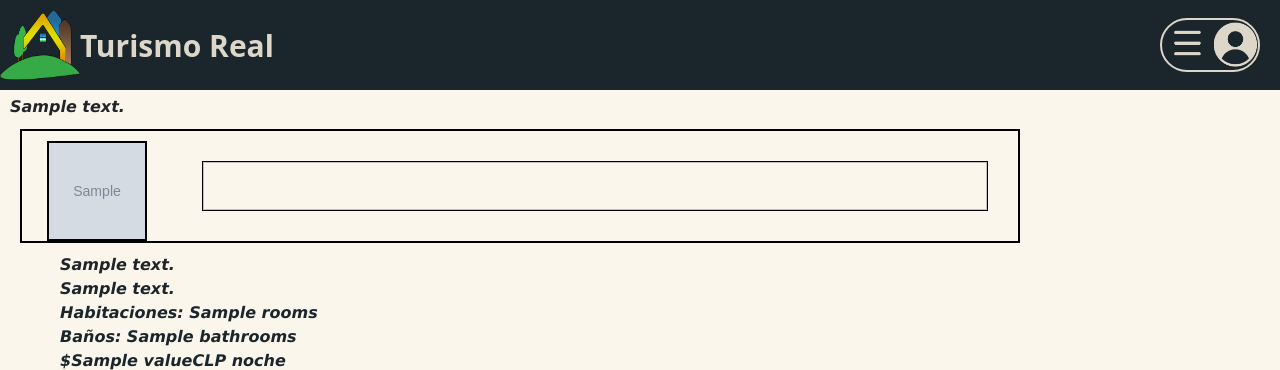
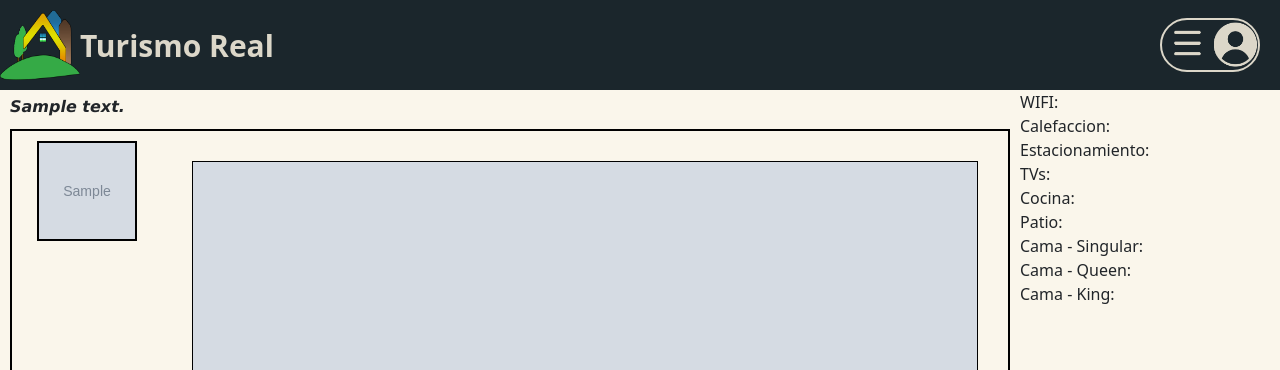
Before and after one commit to Cebollitas-Duoc/Pagina-web, a Django app: template templates/departamentos/depto.html in a window 1280 px wide. Shown: the top 370 px of the page. Run offline with Django 4.2, Linux system fonts and the light colour scheme; the template is opened without the code that fills it: most values are stand-ins (such as "Sample title", 1, 10 or a date in 2020); grey boxes marked "Sample" are stand-in pictures; style sheets or scripts are compiled from the project's sources.

Commit message:
actualizacion depto.html

```diff
--- a/departamentos/views.py
+++ b/departamentos/views.py
@@ -55,6 +55,6 @@ def Departamento(request,_Id_Dpto):
         Fotos.append(str(f"{apidomain}/files/getimage/{Imagen['Path']}"))
     context = {
         "depto": depto,
-        "Imagenes": Fotos
+        "Imagenes": Fotos,
     }
     return render(request, "departamentos/depto.html", context)
--- a/static/css/Departamento.css
+++ b/static/css/Departamento.css
@@ -60,7 +60,7 @@
 }
 
 .FondoDepto {
-  background-color: faf6eb;
+  background-color: #faf6eb;
 }
 
 .Mapadepto {
@@ -70,4 +70,9 @@
   margin-left: 50px;
   display: flex;
   justify-content: end;
+}
+
+.gallery-map {
+  display: flex;
+  flex-direction: row;
 }/*# sourceMappingURL=Departamento.css.map */
--- a/static/css/Departamento.scss
+++ b/static/css/Departamento.scss
@@ -61,7 +61,7 @@
     margin-left: 50px;
 }
 .FondoDepto{
-    background-color: faf6eb;
+    background-color: #faf6eb;
 }
 .Mapadepto{
     width: 300px;
@@ -71,3 +71,7 @@
     display: flex;
     justify-content: end;
 }
+.gallery-map{
+  display: flex;
+  flex-direction: row;
+}
--- a/static/js/imagegallery.js
+++ b/static/js/imagegallery.js
@@ -4,3 +4,7 @@ const mainImage = document.querySelector(".main-image");
 function setMainImage(imageSRC){
   mainImage.src = imageSRC;
 }
+document.addEventListener('DOMContentLoaded', function() {
+  const firstMiniImage = document.querySelectorAll(".mini-image")[0];
+ mainImage.src = firstMiniImage.getAttribute("src");
+}, false);
--- a/templates/departamentos/depto.html
+++ b/templates/departamentos/depto.html
@@ -12,11 +12,14 @@
 {% endblock js %}
 
 {% block wrapper %}
-<div class="TituloDepto FondoDepto"> {{ depto.Address }}
+<div class="FondoDepto">
+    <div class="gallery-map">
+        <div>
+            <div class="TituloDepto">{{ depto.Address }}</div>
             <div class="image-container">
                 <div class="image-gallery">
-            {% for Imagen in Imagenes %}
-                <div class=" mini-image"
+                    {% for  Imagen in Imagenes %}
+                        <div src="{{Imagen}}" class=" mini-image "
                             onclick="setMainImage('{{Imagen}}')"
                             style="background-image: url({{Imagen}});">
                         </div>
@@ -28,15 +31,28 @@
                     </img>
                 </div>
             </div>
+        </div>
+        <div class="ServiciosDepto">
+            <div class="wifi">WIFI:</div>
+            <div class="Calefaccion">Calefaccion: </div>
+            <div class="Estacionamiento">Estacionamiento: </div>
+            <div class="TVs">TVs: </div>
+            <div class="Cocina">Cocina: </div>
+            <div class="Patio">Patio: </div>
+            <div class="cama">Cama - Singular: </div>
+            <div class="cama">Cama - Queen: </div>
+            <div class="cama">Cama - King: </div>
+        </div>
+    </div>
     <div class="DescripcionDepto">
-        <div class="">{{ depto.Descripcion}}</div>
+        <div class="">Direccion : {{ depto.Descripcion }}</div>
         <div class="InfoDepto1">{{ depto.Address }} </div>
         <div class="InfoDepto2">Habitaciones: {{ depto.Rooms }} </div>
         <div class="InfoDepto2">Baños: {{ depto.Bathrooms }} </div>
         <div class="InfoDepto1">${{ depto.Value }}CLP noche</div>
     </div>
-    <div>
-        <iframe class="Mapadepto"
+    <div class="Mapadepto">
+        <iframe
             src="https://www.google.com/maps/embed/v1/place?key=AIzaSyDxSzLhAQm8sQDTC5gNJV3Zn20WViJLX-0
             &q={{ depto.Longitud }},{{ depto.Latitud }}" allowfullscreen>
         </iframe>
```
Lines whose indentation alone changed are shown as unchanged.
